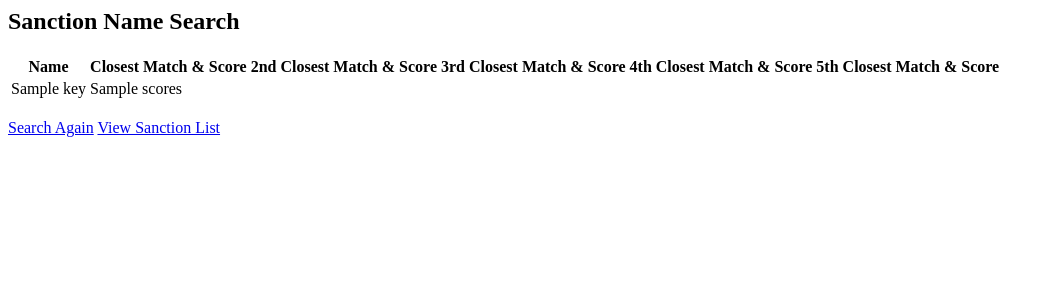
After one commit to james-csy/sanctionlistchecker, a Flask app: template templates/manySearchResult.html in a window 1280 px wide. The commit adds this page. Shown: the top 300 px of the page, without its empty margins (0-1053 px from the left). Run offline with Flask 3, Linux system fonts and the light colour scheme; the template is opened without the code that fills it: most values are stand-ins (such as "Sample title", 1, 10 or a date in 2020).

Commit message:
buggy - searchText doesnt work but can output dictionary of scores per name in predetermined list

```diff
--- a/app.py
+++ b/app.py
@@ -31,7 +31,15 @@ def searchSanction(nameToSearch):
                 high_scores[str(name)] = scores[str(name)]
          except:
             scores[str(name)] = 0
-    return dict(sorted(high_scores.items(), key=lambda item: item[1], reverse=True)), upperName
+    return dict(sorted(high_scores.items(), key=lambda item: item[1], reverse=True))
+
+#returns dictionary in dictionary of all names that want to be searched and their relevant scores
+def searchSanctionMany(namesToSearch):
+    scores = {}
+    for name in namesToSearch:
+        scores[name] = {"scores": searchSanction(name)}
+        #add if highest score greater than x value, True (or flag)
+    return scores
 
 @app.route('/')
 def importSanctionList():
@@ -42,8 +50,8 @@ def searchSanctionList():
     form = SanctionSearch()
     if form.is_submitted():
         result = request.form
-        high_scores, upperName= searchSanction(result["nameToSearch"])
-        return render_template("searchResult.html", result=result, high_scores = high_scores, upperName = upperName)
+        high_scores = searchSanction(result["nameToSearch"])
+        return render_template("searchResult.html", result=result, high_scores = high_scores)
     return render_template("inputName.html", form=form)
 
 
@@ -52,8 +60,7 @@ def searchSanctionText():
     form = SanctionSearchList()
     if form.is_submitted():
         result = request.form
-        high_scores, upperName= searchSanction(result["textToSearch"])
-        return render_template("searchResult.html", result=result, high_scores = high_scores, upperName = upperName)
+        return render_template("manySearchResult.html", result=result, scores = searchSanctionMany(["vinales", "james", "alex"]))
     return render_template("inputText.html", form=form)
 
 
--- a/templates/allSanctioned.html
+++ b/templates/allSanctioned.html
@@ -1,4 +1,5 @@
 <h2>Sanction List</h2>
+<a href="/searchName" target="_self">Search Name</a>
 <table>
     <thead>
       <tr>
@@ -14,5 +15,3 @@
     </tbody>
   </table>
 <br>
-<a href="/searchName" target="_self">Search Again</a>
-<a href="/" target="_self">View Sanction List</a>
--- /dev/null
+++ b/templates/manySearchResult.html
@@ -0,0 +1,26 @@
+<h2>Sanction Name Search</h2>
+<table>
+    <thead>
+      <tr>
+        <th>Name</th>
+        <th>Closest Match & Score</th>
+        <th>2nd Closest Match & Score</th>
+        <th>3rd Closest Match & Score</th>
+        <th>4th Closest Match & Score</th>
+        <th>5th Closest Match & Score</th>
+      </tr>
+    </thead>
+    <tbody>
+    {% for key, value in scores.items() %}
+     <tr>
+         <td> {{ key }} </td>
+
+         <td> {{ value["scores"]}} </td>
+
+     </tr>
+    {% endfor %}
+    </tbody>
+  </table>
+<br>
+<a href="/searchName" target="_self">Search Again</a>
+<a href="/" target="_self">View Sanction List</a>
--- a/templates/searchResult.html
+++ b/templates/searchResult.html
@@ -1,4 +1,4 @@
-<h2>Sanction Name Search - {{upperName}}</h2>
+<h2>Sanction Name Search - {{result.nameToSearch}}</h2>
 <table>
     <thead>
       <tr>
```
